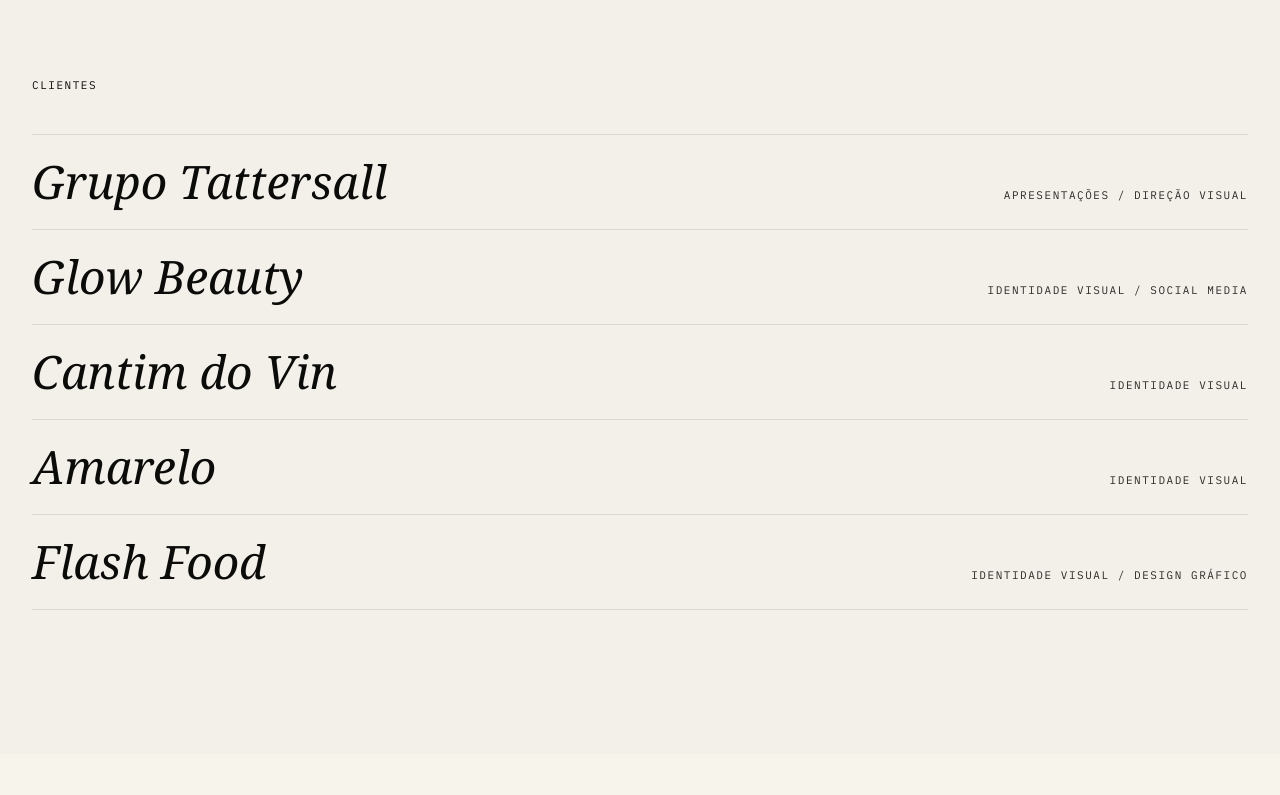
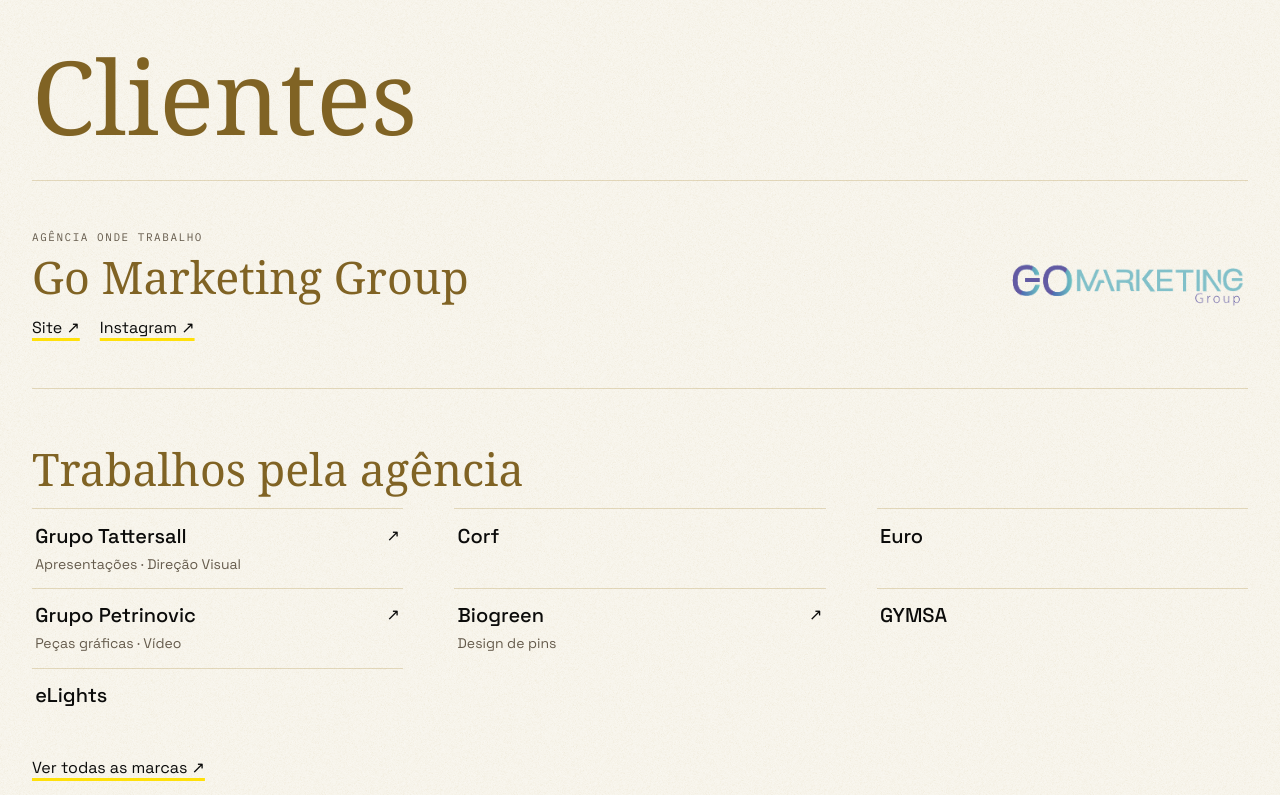
Before and after one commit to jessdesigner21/jesse-santos-portfolio, a Next.js app in the folder jesse-santos/: page / in a window 1280 px wide. Shown: the part 5122-5917 px from the top of the page. Built offline with nearby package versions, Linux system fonts and the light colour scheme; a web font is replaced by a local one.

Commit message:
Apresentar Go Marketing Group e marcas atendidas na página Clientes

```diff
--- a/jesse-santos/app/globals.css
+++ b/jesse-santos/app/globals.css
@@ -620,3 +620,52 @@ body {
     font-size: clamp(3.75rem, 6vw, 7rem);
   }
 }
+
+.clients-agency {
+  display: flex;
+  flex-wrap: wrap;
+  align-items: center;
+  justify-content: space-between;
+  gap: 1.5rem 3rem;
+  border-top: 1px solid #a8873545;
+  border-bottom: 1px solid #a8873545;
+  padding: clamp(1.35rem, 4vw, 3rem) 0;
+}
+
+.clients-list {
+  display: grid;
+  grid-template-columns: repeat(2, minmax(0, 1fr));
+  column-gap: clamp(1rem, 4vw, 4rem);
+}
+
+.clients-list li {
+  border-top: 1px solid #a8873545;
+}
+
+.clients-entry {
+  display: flex;
+  height: 100%;
+  align-items: start;
+  justify-content: space-between;
+  gap: 0.35rem;
+  padding: 0.9rem 0.2rem;
+}
+
+.clients-entry-link {
+  transition: background-color 220ms ease;
+}
+
+.clients-entry-link:hover,
+.clients-entry-link:focus-visible {
+  background-color: color-mix(in srgb, var(--portfolio-yellow) 22%, transparent);
+}
+
+.archive-series[id] {
+  scroll-margin-top: 6rem;
+}
+
+@media (min-width: 56rem) {
+  .clients-list {
+    grid-template-columns: repeat(3, minmax(0, 1fr));
+  }
+}
--- a/jesse-santos/components/ArchiveShowcase.tsx
+++ b/jesse-santos/components/ArchiveShowcase.tsx
@@ -170,7 +170,7 @@ export function ArchiveReels({ titleLevel = "h2" }: { titleLevel?: "h2" | "h3" }
     <section aria-label="Séries de Reels">
       <p className="mt-3 text-[#655b4c]">Edição por Jesse Santos · Assista no Instagram</p>
       {reelSeries.map(({ title, account, reels }) => (
-        <div key={account} className="archive-series">
+        <div key={account} id={account} className="archive-series">
           <Title className="archive-work-title">{title}</Title>
           <ul className="archive-reels">
             {reels.map(({ id, title: reelTitle }) => (
--- a/jesse-santos/components/ClientsSection.tsx
+++ b/jesse-santos/components/ClientsSection.tsx
@@ -1,77 +1,74 @@
-"use client";
+import Image from "next/image";
+import Link from "next/link";
+import { agency, clients, type Client } from "@/data/clients";
 
-import { useState } from "react";
-import Link from "next/link";
-import { motion, AnimatePresence } from "framer-motion";
-import { clients } from "@/data/clients";
-import { getProjectBySlug } from "@/data/projects";
-import ProjectCover from "./ProjectCover";
-import { setAccent } from "@/lib/accent";
+const agencyClients = clients.filter((client) => client.agency);
+const otherClients = clients.filter((client) => !client.agency);
 
 export default function ClientsSection({ showLabel = true }: { showLabel?: boolean }) {
-  const [active, setActive] = useState<string | null>(null);
-  const activeClient = clients.find((c) => c.name === active);
-  const activeProject = activeClient
-    ? getProjectBySlug(activeClient.projectSlugs[0])
-    : null;
+  return (
+    <section id="clientes-preview" className="paper-surface bg-[#F7F4EB] px-5 py-16 md:px-8 md:py-24">
+      <div className="mx-auto max-w-[1376px]">
+        {showLabel && (
+          <h2 className="archive-collection-title mb-8">
+            <Link href="/clientes">Clientes</Link>
+          </h2>
+        )}
 
-  return (
-    <section id="clientes-preview" className="relative px-5 md:px-8 py-24 md:py-36">
-      {showLabel && <p className="editorial-num mb-10">Clientes</p>}
+        <div className="clients-agency">
+          <div>
+            <p className="editorial-num text-[#655b4c]">Agência onde trabalho</p>
+            <h2 className="archive-work-title mt-2">{agency.name}</h2>
+            <div className="mt-4 flex flex-wrap gap-x-5 gap-y-2">
+              <a href={agency.website} target="_blank" rel="noreferrer" className="marker-underline">Site ↗</a>
+              <a href={agency.instagram} target="_blank" rel="noreferrer" className="marker-underline">Instagram ↗</a>
+            </div>
+          </div>
+          <Image src={agency.logo} width={295} height={52} alt="" className="h-auto w-full max-w-[15rem]" />
+        </div>
 
-      <div className="flex flex-col border-t border-ink/10">
-        {clients.map((c) => {
-          const project = getProjectBySlug(c.projectSlugs[0]);
-          return (
-            <button
-              key={c.name}
-              onMouseEnter={() => {
-                setActive(c.name);
-                if (project) setAccent(project.accentColor);
-              }}
-              onMouseLeave={() => {
-                setActive(null);
-                setAccent(null);
-              }}
-              onFocus={() => setActive(c.name)}
-              onBlur={() => setActive(null)}
-              className="group flex items-baseline justify-between border-b border-ink/10 py-4 md:py-6 text-left"
-              data-cursor="ver"
-            >
-              <span className="font-serif italic text-[8vw] md:text-[3.6vw] leading-none group-hover:not-italic group-hover:font-grotesk group-hover:font-bold transition-all">
-                {c.name}
-              </span>
-              <span className="editorial-num text-graphite hidden md:block">
-                {c.services.join(" / ")}
-              </span>
-            </button>
-          );
-        })}
+        <ClientList title="Trabalhos pela agência" entries={agencyClients} />
+        {!showLabel && <ClientList title="Outras marcas e projetos" entries={otherClients} />}
+        {showLabel && (
+          <Link href="/clientes" className="marker-underline mt-8 inline-block">
+            Ver todas as marcas ↗
+          </Link>
+        )}
       </div>
-
-      {/* preview flutuante do projeto ao passar o mouse (desktop) */}
-      <div className="hidden md:block pointer-events-none">
-        <AnimatePresence>
-          {activeProject && (
-            <motion.div
-              initial={{ opacity: 0, scale: 0.9 }}
-              animate={{ opacity: 1, scale: 1 }}
-              exit={{ opacity: 0, scale: 0.9 }}
-              transition={{ duration: 0.3 }}
-              className="fixed top-1/2 right-[8vw] -translate-y-1/2 w-[22vw] aspect-[4/5] z-40 shadow-2xl"
-            >
-              <ProjectCover project={activeProject} className="w-full h-full" />
-            </motion.div>
-          )}
-        </AnimatePresence>
-      </div>
-
-      {activeProject && (
-        <Link
-          href={`/work/${activeProject.slug}`}
-          className="sr-only"
-        >{`Ver projeto ${activeProject.title}`}</Link>
-      )}
     </section>
   );
 }
+
+function ClientList({ title, entries }: { title: string; entries: Client[] }) {
+  return (
+    <div className="mt-9 md:mt-14">
+      <h2 className="archive-work-title mb-4">{title}</h2>
+      <ul className="clients-list">
+        {entries.map((client) => {
+          const href = client.workHref ?? (client.projectSlugs[0] ? `/work/${client.projectSlugs[0]}` : undefined);
+          const content = (
+            <>
+              <span className="font-grotesk text-lg font-medium leading-tight md:text-xl">{client.name}</span>
+              {client.services.length > 0 && (
+                <span className="mt-1 block text-sm text-[#655b4c]">{client.services.join(" · ")}</span>
+              )}
+            </>
+          );
+
+          return (
+            <li key={client.name}>
+              {href ? (
+                <Link href={href} className="clients-entry clients-entry-link">
+                  <span>{content}</span>
+                  <span aria-hidden="true">↗</span>
+                </Link>
+              ) : (
+                <div className="clients-entry"><span>{content}</span></div>
+              )}
+            </li>
+          );
+        })}
+      </ul>
+    </div>
+  );
+}
--- a/jesse-santos/components/WorkExplorer.tsx
+++ b/jesse-santos/components/WorkExplorer.tsx
@@ -67,7 +67,7 @@ export default function WorkExplorer() {
           <FilterChip active={!filter} onClick={() => setFilter(null)}>
             Tudo
           </FilterChip>
-          {clients.map((c) => (
+          {clients.filter((c) => c.projectSlugs.length > 0).map((c) => (
             <FilterChip key={c.name} active={filter === c.name} onClick={() => setFilter(c.name)}>
               {c.name}
             </FilterChip>
--- a/jesse-santos/data/clients.ts
+++ b/jesse-santos/data/clients.ts
@@ -1,16 +1,3 @@
-/**
- * ─────────────────────────────────────────────────────────────────────────
- * CAMADA DE DADOS — CLIENTES
- * ─────────────────────────────────────────────────────────────────────────
- * Cada cliente se conecta a projeto(s) via `projectSlugs` (deve bater com
- * o campo `slug` em /data/projects.ts). A seção de clientes na home lê
- * este array e resolve os projetos automaticamente — não edite a UI.
- *
- * Apenas nomes confirmados no Behance/material fornecido estão listados.
- * Para adicionar um cliente novo: copie o formato abaixo.
- * ─────────────────────────────────────────────────────────────────────────
- */
-
 export type Client = {
   name: string;
   /** caminho para logo, se disponível — opcional, a UI funciona sem logo */
@@ -20,14 +7,114 @@ export type Client = {
   projectSlugs: string[];
   year?: number;
   url?: string;
+  agency?: boolean;
+  workHref?: string;
+};
+
+export const agency = {
+  name: "Go Marketing Group",
+  logo: "/clients/go-marketing-group.png",
+  website: "https://gomarketing.cl/",
+  instagram: "https://www.instagram.com/gomkt.cl/",
 };
 
 export const clients: Client[] = [
   {
     name: "Grupo Tattersall",
+    agency: true,
+    workHref: "/work/grupo-tattersall/apresentacao",
     industry: "Corporativo",
     services: ["Apresentações", "Direção Visual"],
     projectSlugs: ["grupo-tattersall"],
+  },
+  {
+    name: "Corf",
+    agency: true,
+    industry: "",
+    services: [],
+    projectSlugs: [],
+  },
+  {
+    name: "Euro",
+    agency: true,
+    industry: "",
+    services: [],
+    projectSlugs: [],
+  },
+  {
+    name: "Grupo Petrinovic",
+    agency: true,
+    workHref: "/work/grupo-tattersall/pecas-graficas#salud-laboral",
+    industry: "Saúde ocupacional",
+    services: ["Peças gráficas", "Vídeo"],
+    projectSlugs: ["grupo-tattersall"],
+  },
+  {
+    name: "Biogreen",
+    agency: true,
+    workHref: "/work/grupo-tattersall/pecas-graficas#biogreen",
+    industry: "Bem-estar",
+    services: ["Design de pins"],
+    projectSlugs: ["grupo-tattersall"],
+  },
+  {
+    name: "GYMSA",
+    agency: true,
+    industry: "Indústria",
+    services: [],
+    projectSlugs: [],
+  },
+  {
+    name: "eLights",
+    agency: true,
+    industry: "Iluminação",
+    services: [],
+    projectSlugs: [],
+  },
+  {
+    name: "Fabrimetal",
+    workHref: "/movimento#fabrimetalsa",
+    industry: "Indústria",
+    services: ["Design gráfico", "Edição de vídeo"],
+    projectSlugs: [],
+  },
+  {
+    name: "Centro Luminus",
+    workHref: "/movimento#centroluminus",
+    industry: "Saúde",
+    services: ["Edição de vídeo"],
+    projectSlugs: [],
+  },
+  {
+    name: "Alpha/ADOs",
+    workHref: "/work/grupo-tattersall/pecas-graficas#alpha-ados",
+    industry: "Campanha",
+    services: ["Design gráfico"],
+    projectSlugs: ["grupo-tattersall"],
+  },
+  {
+    name: "DOSP",
+    industry: "",
+    services: ["Design gráfico"],
+    projectSlugs: [],
+  },
+  {
+    name: "DOT Solutions",
+    industry: "",
+    services: ["Design gráfico"],
+    projectSlugs: [],
+  },
+  {
+    name: "ESE Maquinarias",
+    industry: "",
+    services: ["Design gráfico"],
+    projectSlugs: [],
+  },
+  {
+    name: "JIE",
+    industry: "",
+    services: ["Design gráfico"],
+    projectSlugs: [],
   },
   {
     name: "Glow Beauty",
```
Also changed, not shown: jesse-santos/app/clientes/page.tsx (+6 -9 lines), jesse-santos/public/clients/go-marketing-group.png (added).
